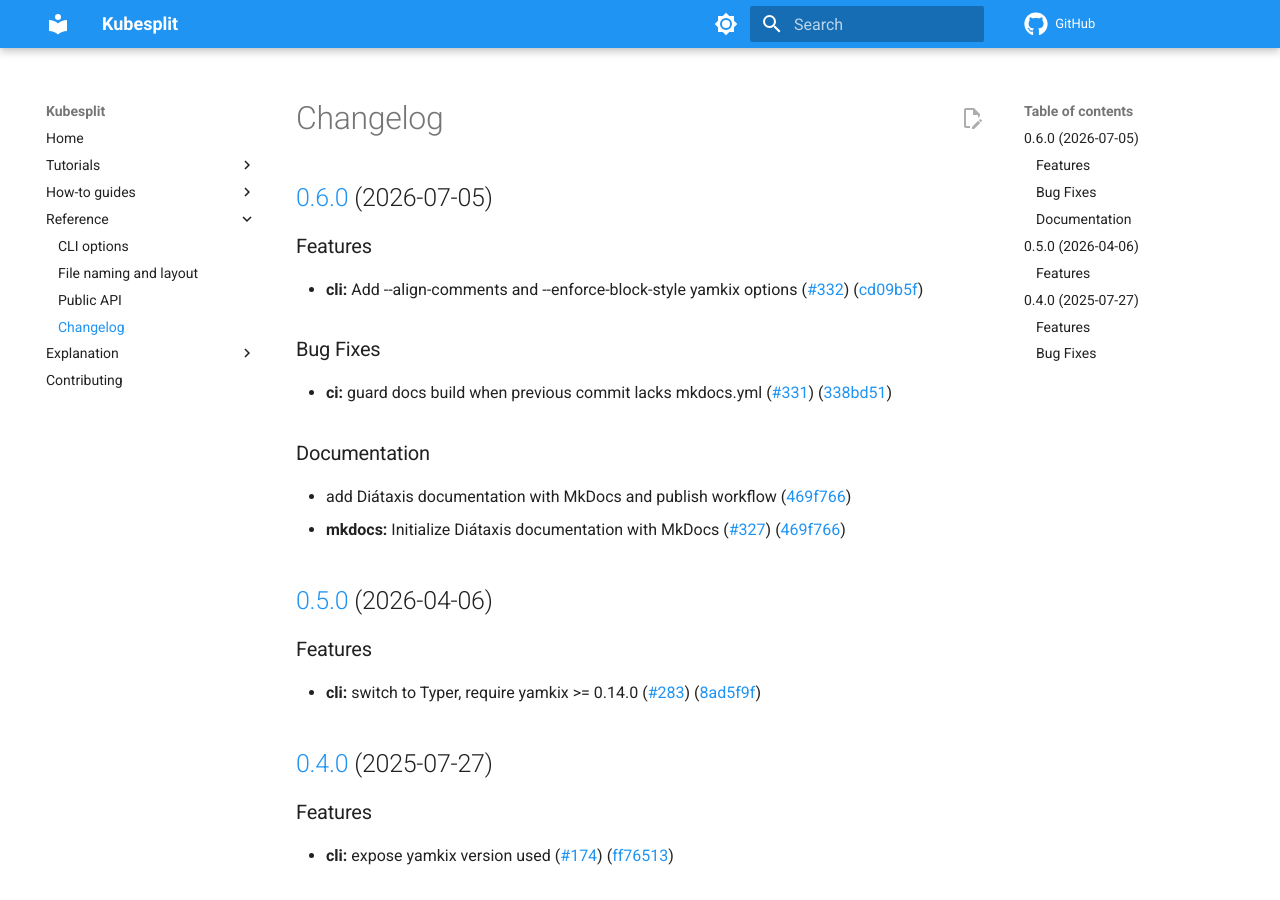
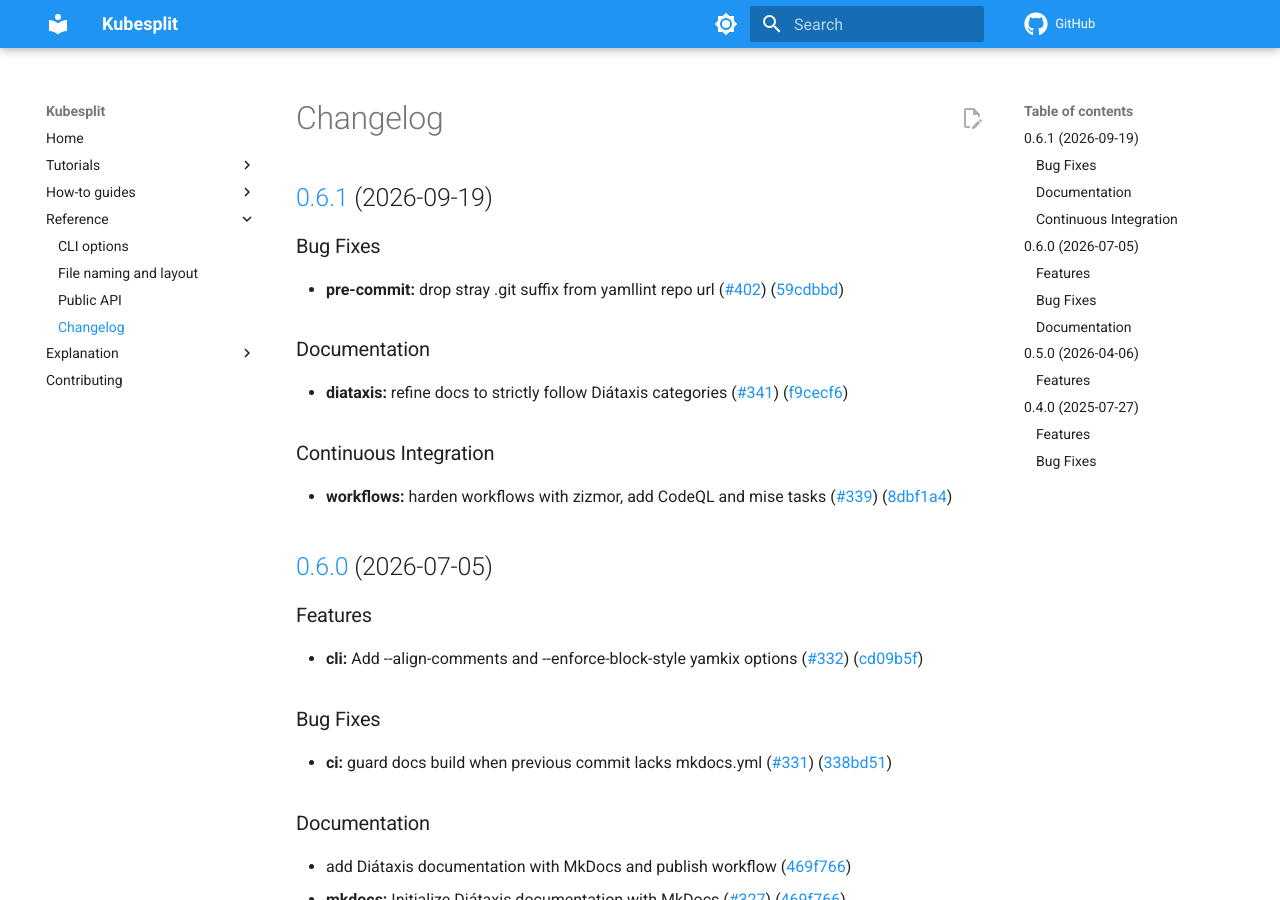
Before and after one commit to looztra/kubesplit, an MkDocs documentation site: the page built from docs/changelog.md, in a window 1280 px wide and 900 px high. Built offline with MkDocs 1.6.1 and Material for MkDocs 9.7.7, drawn with Linux system fonts in a browser that asks for light colours; comment, search, counter and statistics services are not loaded.

Commit message:
chore(main): release 0.6.1

```diff
--- a/docs/changelog.md
+++ b/docs/changelog.md
@@ -1,4 +1,21 @@
 # Changelog
+
+## [0.6.1](https://github.com/looztra/kubesplit/compare/v0.6.0...v0.6.1) (2026-09-19)
+
+
+### Bug Fixes
+
+* **pre-commit:** drop stray .git suffix from yamllint repo url ([#402](https://github.com/looztra/kubesplit/issues/402)) ([59cdbbd](https://github.com/looztra/kubesplit/commit/59cdbbd191cfdcc6585a5991b954cb0ece03359d))
+
+
+### Documentation
+
+* **diataxis:** refine docs to strictly follow Diátaxis categories ([#341](https://github.com/looztra/kubesplit/issues/341)) ([f9cecf6](https://github.com/looztra/kubesplit/commit/f9cecf6a6c680e06e7cd9b4dd2887685fc462d3d))
+
+
+### Continuous Integration
+
+* **workflows:** harden workflows with zizmor, add CodeQL and mise tasks ([#339](https://github.com/looztra/kubesplit/issues/339)) ([8dbf1a4](https://github.com/looztra/kubesplit/commit/8dbf1a496df2a9df98657ac29ef9c9d4070575e2))
 
 ## [0.6.0](https://github.com/looztra/kubesplit/compare/v0.5.0...v0.6.0) (2026-07-05)
 
--- a/version.txt
+++ b/version.txt
@@ -1 +1 @@
-0.6.0
+0.6.1
```
Also changed, not shown: .release-please-manifest.json.
